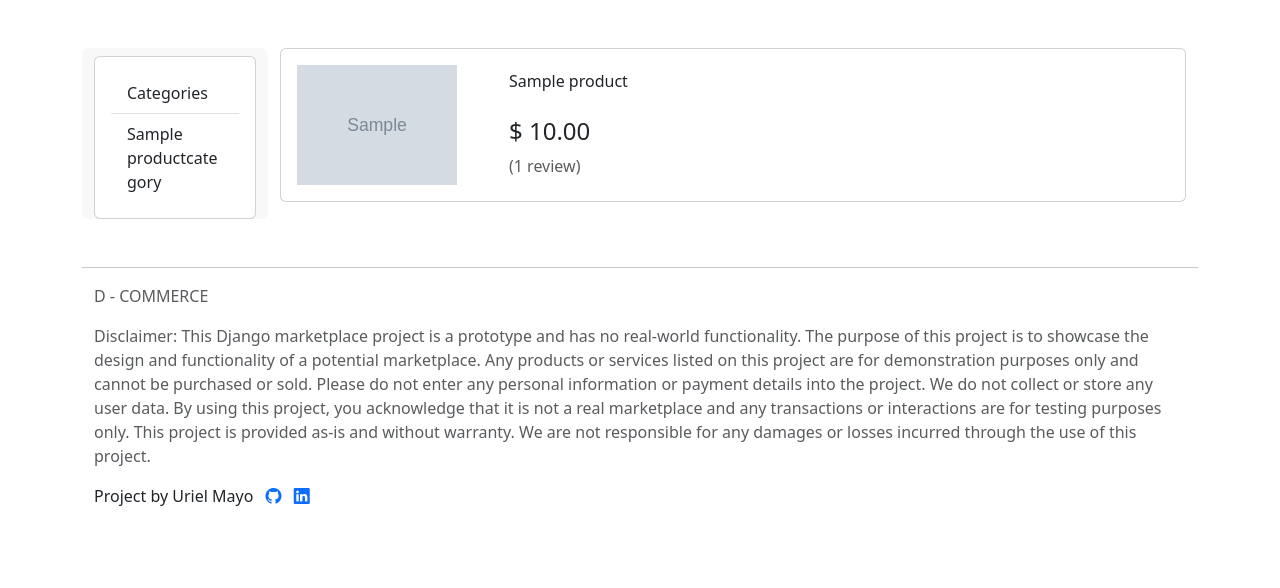
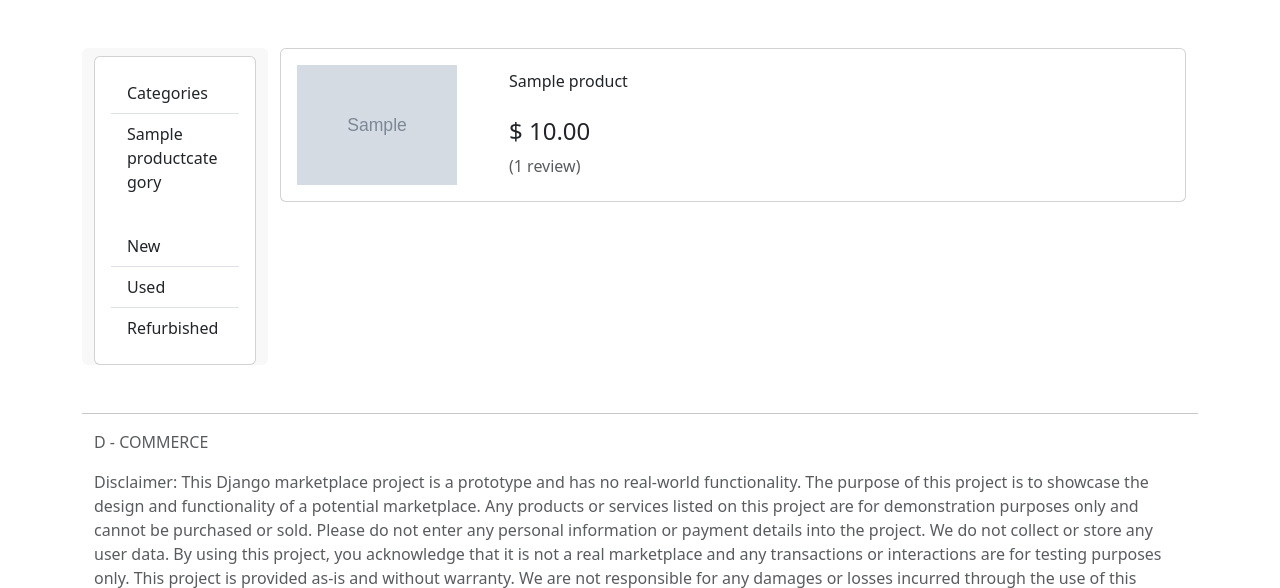
Before and after one commit to urielmayo/d_commerce, a Django app: page /products/ in a window 1280 px wide. Shown: the part 56-644 px from the top of the page. Run offline with Django 4.2, Linux system fonts and the light colour scheme; tables that the repository leaves empty hold one stand-in row (Sample ...); some libraries are stand-ins or nearby versions.

Commit message:
Add condition in views filters

```diff
--- a/apps/products/views.py
+++ b/apps/products/views.py
@@ -20,7 +20,8 @@ class ProductListView(NotificationMixin, ListView):
 
     def get_queryset(self):
         keyword = self.request.GET.get('search', '')
-        category = self.request.GET.get('category', '')
+        category = self.request.GET.get('category')
+        condition =self.request.GET.get('condition')
         queryset = Product.objects.exclude(stock_qty=0)
         if self.request.user.is_authenticated:
             queryset = queryset.exclude(seller=self.request.user.profile)
@@ -31,6 +32,8 @@ class ProductListView(NotificationMixin, ListView):
             )
         if category:
             queryset = queryset.filter(categories__name=category)
+        if condition:
+            queryset = queryset.filter(condition=condition)
         return queryset
 
     def get_context_data(self, **kwargs):
--- a/templates/products/create.html
+++ b/templates/products/create.html
@@ -36,12 +36,12 @@
                         {{form.brand.label_tag}}
                         {{form.brand}}
                     </div>
-                    <div class="col-6 mt-3">
+                    <div class="col-12 mt-3">
                         {{form.picture.label_tag}}
                         {{form.picture}}
                     </div>
-                    <div class="col-6 mt-3">
-                        <p>{{form.condition.label_tag}}</p>
+                    <div class="col-12 mt-3">
+                        {{form.condition.label_tag}}
                         {% for radio in form.condition %}
                             <div class="form-check form-check-inline">
                                 {{radio}}
--- a/templates/products/detail.html
+++ b/templates/products/detail.html
@@ -15,6 +15,7 @@
                 <div class="row">
                     <div class="col">
                         <div class="container mt-2">
+                            <p class="text-muted">{{product.get_condition_display}}</p>
                             <h5>{{product.brand}}</h5>
                             <h5 class="card-title">{{product.name}}</h5>
                             <h4 class="card-title">$ {{product.price}}</h4>
--- a/templates/products/list.html
+++ b/templates/products/list.html
@@ -22,6 +22,21 @@
                                 {{category}}
                             </a>
                             {% endfor %}
+                        </ul>
+                        <br>
+                        <ul class="list-group list-group-flush">
+                            <a  class="list-group-item"
+                                href="{% url 'products:list' %}?search={{search_val | urlencode}}&category={{category | urlencode}}&condition=new">
+                                New
+                            </a>
+                            <a  class="list-group-item"
+                                href="{% url 'products:list' %}?search={{search_val | urlencode}}&category={{category | urlencode}}&condition=used">
+                                Used
+                            </a>
+                            <a  class="list-group-item"
+                                href="{% url 'products:list' %}?search={{search_val | urlencode}}&category={{category | urlencode}}&condition=refurbished">
+                                Refurbished
+                            </a>
                         </ul>
                     </div>
                 </div>
```
